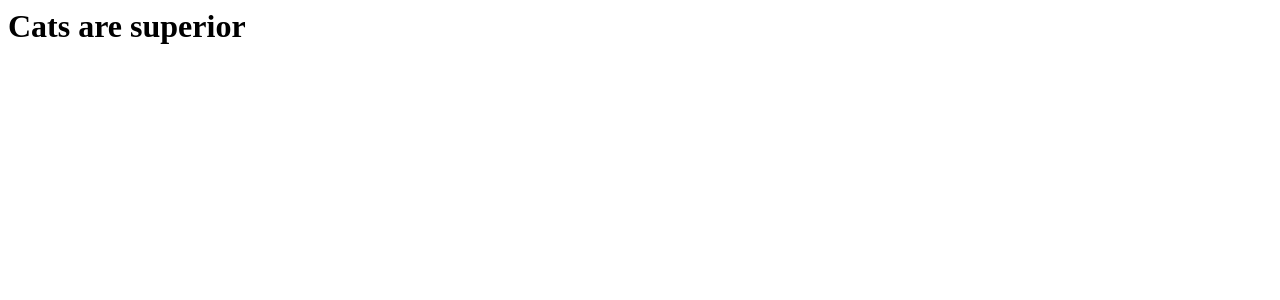
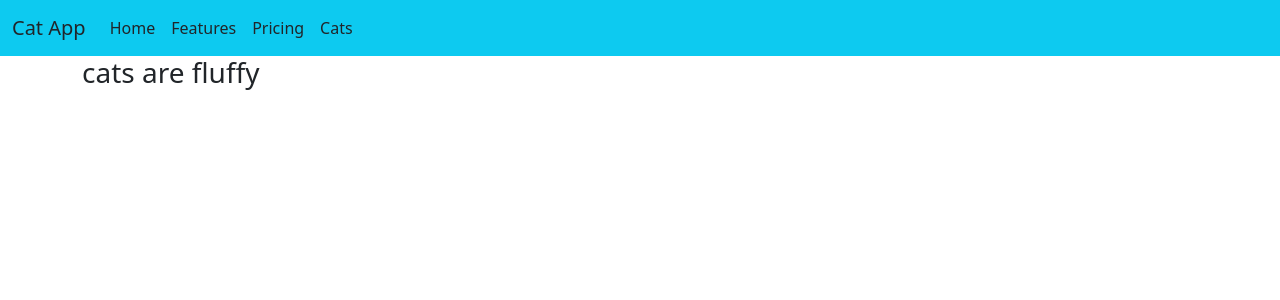
Before and after one commit to Navi-beep/cat_app, a Flask app: page /cats in a window 1280 px wide. Shown: the top 300 px of the page. Run offline with Flask 2, Linux system fonts and the light colour scheme; some libraries are stand-ins or nearby versions.

Commit message:
adding test route

```diff
--- a/app/routes.py
+++ b/app/routes.py
@@ -15,4 +15,4 @@ def hello_cat():
 
 @app.route('/cats')
 def cat():
-    return '<h1>Cats are superior</h1>'
+    return render_template('cats.html')
--- /dev/null
+++ b/app/templates/base.html
@@ -0,0 +1,47 @@
+<!DOCTYPE html>
+<html lang="en">
+    <head>
+        <meta charset="UTF-8">
+        <meta name="viewport" content="width=device-width, initial-scale=1.0">
+        <meta http-equiv="X-UA-Compatible" content="ie=edge">
+        <meta name="Description" content="Enter your description here"/>
+        <link rel="stylesheet" href="https://cdnjs.cloudflare.com/ajax/libs/twitter-bootstrap/5.1.0/css/bootstrap.min.css">
+        <link rel="stylesheet" href="https://cdnjs.cloudflare.com/ajax/libs/font-awesome/5.15.4/css/all.min.css">
+
+        <title>{% block title %}{% endblock title %}</title>
+    </head>
+    <body class="body">
+
+        <nav class="navbar navbar-expand-lg bg-info">
+            <div class="container-fluid">
+              <a class="navbar-brand text-dark" href="#">Cat App</a>
+              <button class="navbar-toggler border border-2 border-dark" type="button" data-bs-toggle="collapse" data-bs-target="#navbarNavAltMarkup" aria-controls="navbarNavAltMarkup" aria-expanded="false" aria-label="Toggle navigation">
+                <span class="navbar-toggler-icon"></span>
+              </button>
+              <div class="collapse navbar-collapse" id="navbarNavAltMarkup">
+                <div class="navbar-nav">
+                  <a class="nav-link active text-dark" aria-current="page" href="#">Home</a>
+                  <a class="nav-link text-dark" href="#">Features</a>
+                  <a class="nav-link text-dark" href="#">Pricing</a>
+                  <a class="nav-link text-dark" href="#">Cats</a>
+                </div>
+              </div>
+            </div>
+          </nav>
+
+        <!--<h1 class="h1 text-center">Welcome to Cat App!</h1>-->
+
+        <div class="container">
+            {% block content %}
+            {% endblock content %}
+
+        </div>
+
+
+
+
+
+        <script src="https://cdnjs.cloudflare.com/ajax/libs/popper.js/2.9.2/umd/popper.min.js"></script>
+        <script src="https://cdnjs.cloudflare.com/ajax/libs/twitter-bootstrap/5.1.0/js/bootstrap.min.js"></script>
+    </body>
+</html>
--- /dev/null
+++ b/app/templates/cats.html
@@ -0,0 +1,8 @@
+{% extends 'base.html' %}
+
+
+{% block title %} This is a test cats{%endblock title %}
+
+{% block content %}
+<h3>cats are fluffy</h3>
+{%endblock content %}
```
Also changed, not shown: app/templates/index.html (+5 -36 lines).
